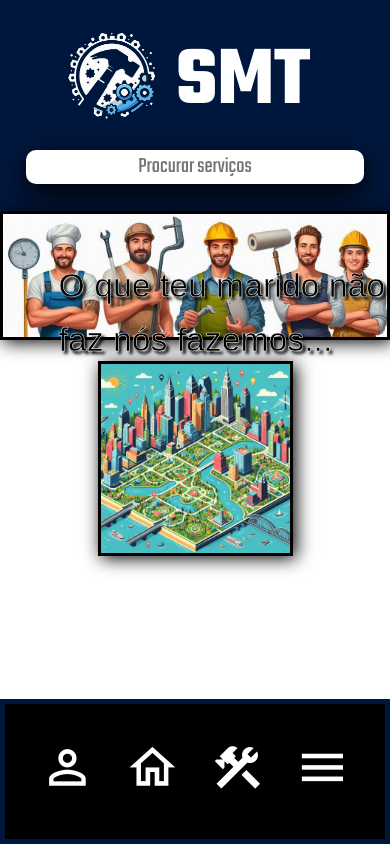
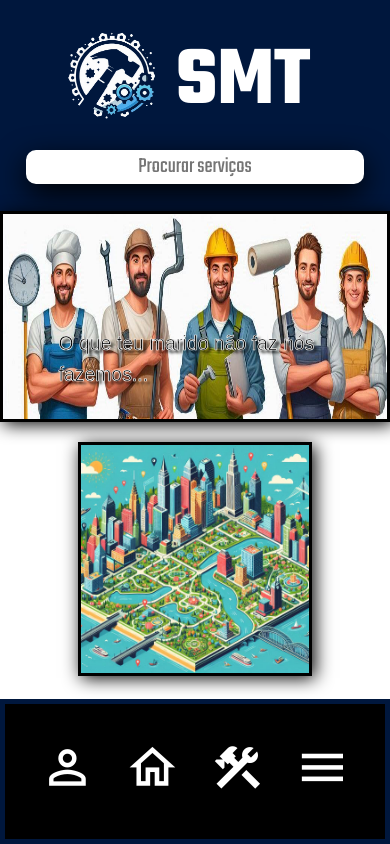
Before and after one commit to EduardoWodtke/SMT-Sistema-Multi-Trabalhista, a Vue app: page / in a window 390 px wide. Built offline with nearby package versions, Linux system fonts and the light colour scheme; a web font is replaced by a local one.

Commit message:
ajustando o css dos diferentes tamanhos de telas

```diff
--- a/src/views/HomeSMT.vue
+++ b/src/views/HomeSMT.vue
@@ -9,7 +9,6 @@
   </div>
 </template>
 <style>
-
 .map img {
   width: 35%;
   display: block;
@@ -28,21 +27,37 @@
 h3 {
   color: rgb(0, 0, 0);
   position: absolute;
-  margin: 12% 0 0 23%;
+  margin: 15% 0 0 23%;
   text-shadow: black 3px 3px 3px;
   font-size: 7vh;
   -webkit-text-stroke: 2px white;
   font-family: 'New Amsterdam', sans-serif;
 }
-@media screen {
-  h3{
-    font-size: 4vh;
-    -webkit-text-stroke: 0.5px white;
-    margin-left: 15%;
+
+@media screen and (max-width: 1024px) {
+  h3 {
+    font-size: 3.7vh;
+    -webkit-text-stroke: 0.7px white;
+    margin: 15% 15%;
   }
-  .map img{
+  .map img {
     width: 50%;
     margin-top: 2.5vh;
   }
 }
+@media screen and (max-width: 430px) {
+  h3{
+    font-size: 2.3vh;
+    -webkit-text-stroke: 0.13;
+    margin-top: 30%;
+  }
+  .map img{
+    width: 60%;
+    margin: 5% 0 0 20%;
+  }
+  .slide img {
+    width: 100%;
+    height: 25vh;
+  }
+}
 </style>
```
